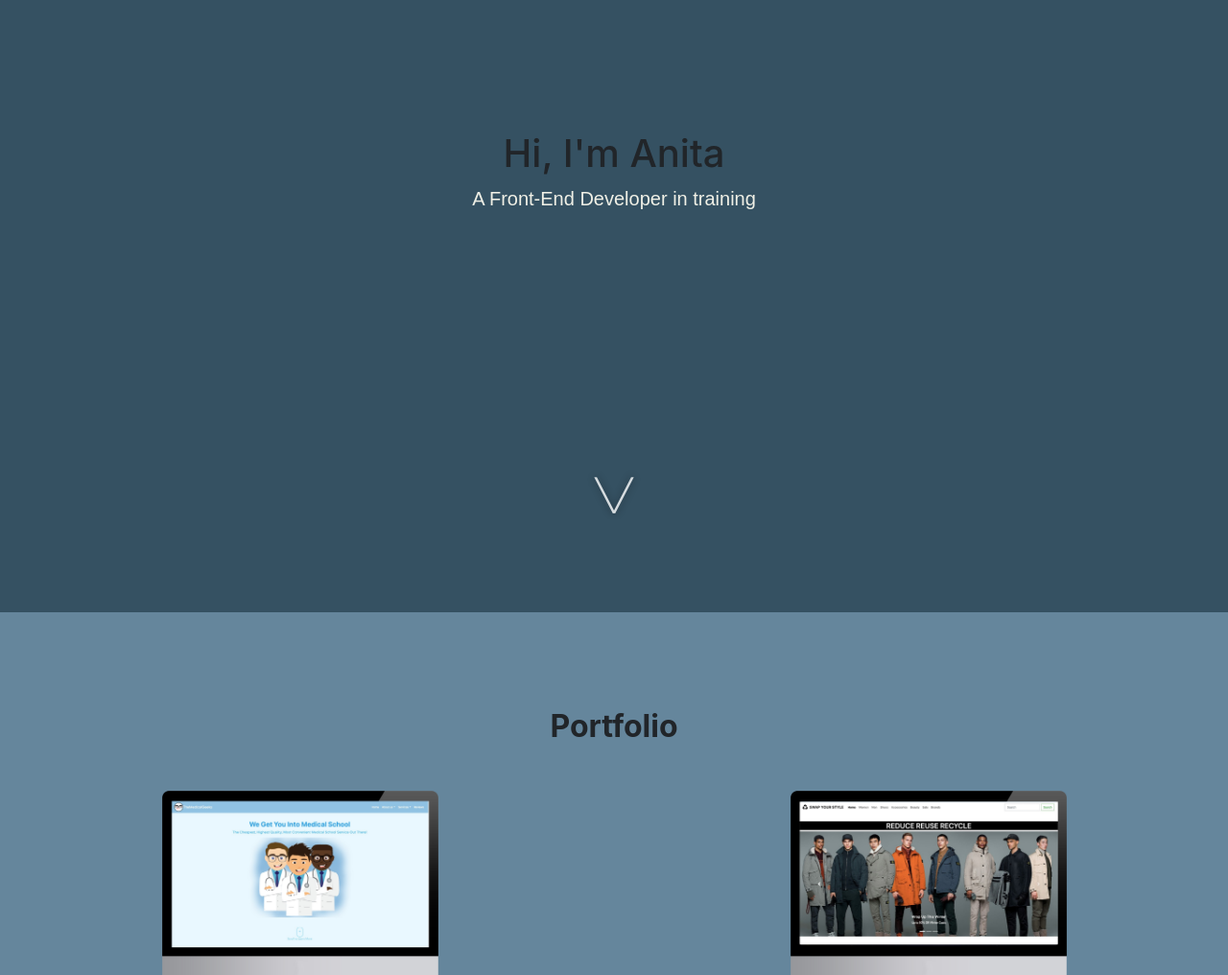
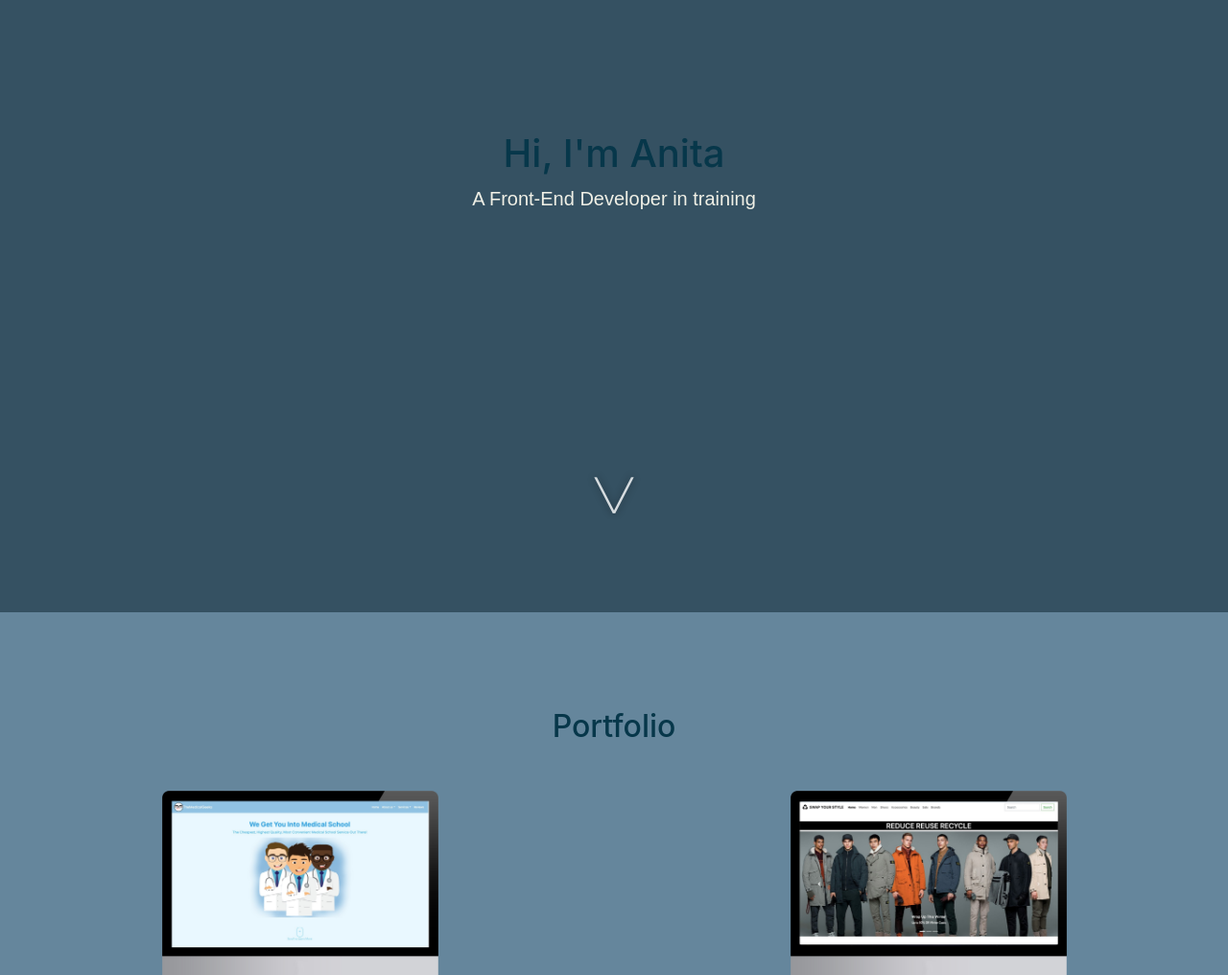
Before and after one commit to ng0c/personal-website, a plain HTML site: page index.html in a window 1280 px wide. Shown: the part 220-1236 px from the top of the page at 96% size. Drawn offline with nearby package versions, Linux system fonts and the light colour scheme.

Commit message:
formatting

```diff
--- a/css/style.css
+++ b/css/style.css
@@ -57,7 +57,8 @@ html, body {
 }
 
 h1 {
-  font-family: "Trebuchet MS", Helvetica, sans-serif color: #07374a;
+  color: #07374a;
+  font-family: "Trebuchet MS", Helvetica, sans-serif
   justify-content: center;
 }
 
@@ -81,7 +82,8 @@ p {
 }
 
 h2 {
-  font-family: "Trebuchet MS", Helvetica, sans-serif color: #07374a;
+  color: #07374a;
+  font-family: "Trebuchet MS", Helvetica, sans-serif
   font-weight: bold;
   text-align: center;
   background: rgb(101, 134, 156);
```
